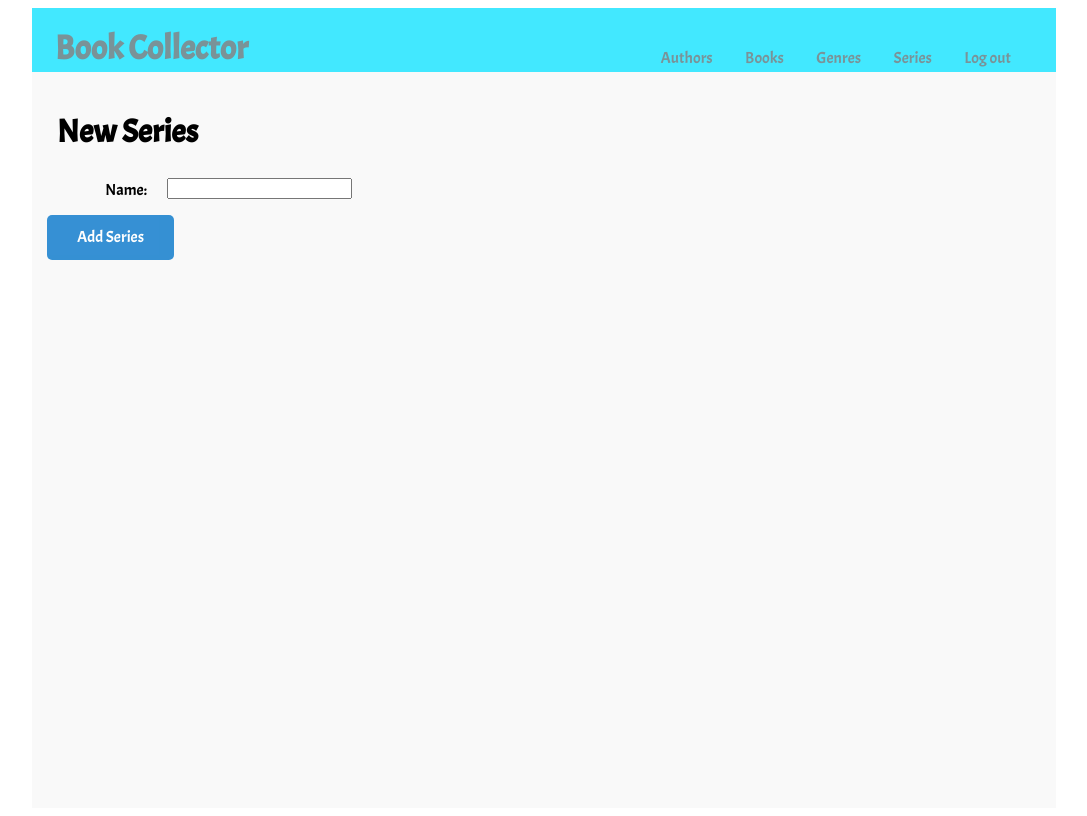
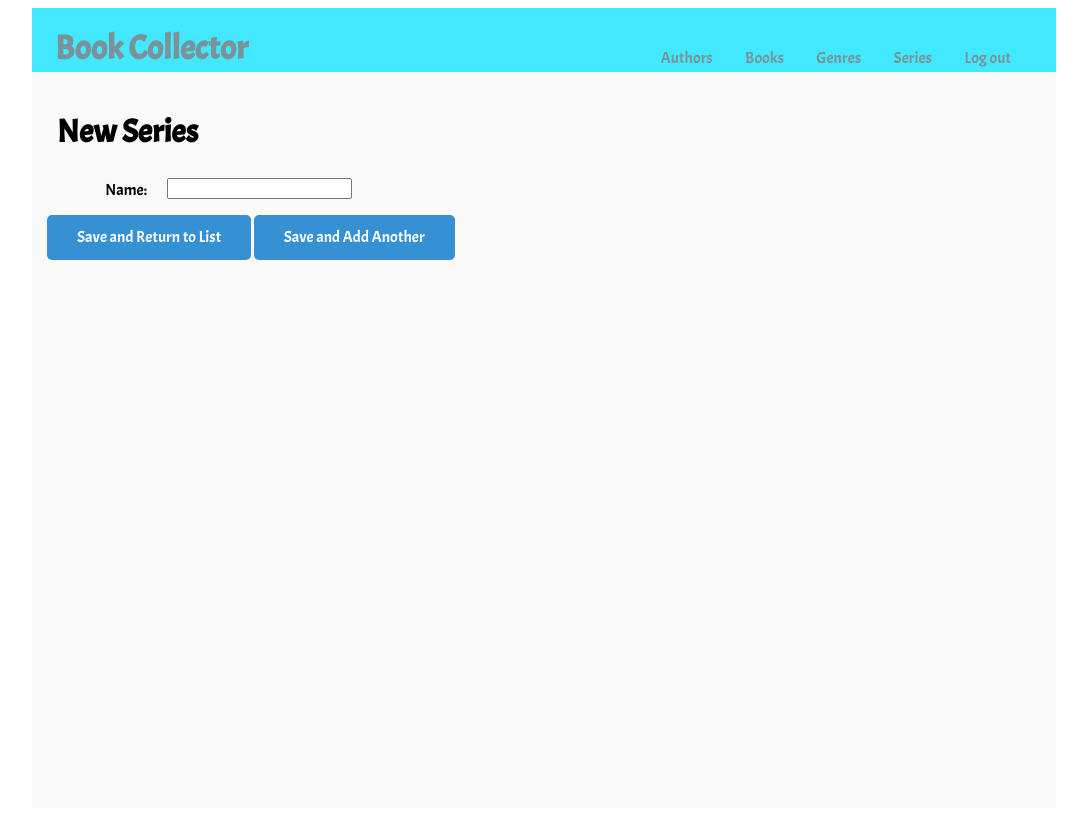
Before and after one commit to jgassman/bookcollector, a Django app: page /bookcollection/series/new_series/ in a window 1280 px wide. Shown: the whole page, without its empty margins (96-1183 px from the left). Run offline with Django 3.2, Linux system fonts and the light colour scheme; the visitor is signed in with stand-in values (Sample User, id 1).

Commit message:
add save and add another for authors and series

```diff
--- a/bookcollection/templates/bookcollection/new_author.html
+++ b/bookcollection/templates/bookcollection/new_author.html
@@ -7,6 +7,7 @@
   <form method="post">
     {% csrf_token %}
     {{form.as_p}}
-    <input class="button" type="submit" value="Add Author">
+    <input class="button" type="submit" name="return" value="Save and Return to List">
+    <input class="button" type="submit" name="continue" value="Save and Add Another">
   </form>
 {% endblock %}
--- a/bookcollection/templates/bookcollection/new_series.html
+++ b/bookcollection/templates/bookcollection/new_series.html
@@ -7,6 +7,7 @@
   <form method="post">
     {% csrf_token %}
     {{form.as_p}}
-    <input class="button" type="submit" value="Add Series">
+    <input class="button" type="submit" name="return" value="Save and Return to List">
+    <input class="button" type="submit" name="continue" value="Save and Add Another">
   </form>
 {% endblock %}
--- a/bookcollection/views.py
+++ b/bookcollection/views.py
@@ -149,10 +149,9 @@
         form = AuthorForm(request.POST)
         if form.is_valid():
             form.save()
-        return redirect('/bookcollection/authors')
-    else:
-        form = AuthorForm()
-    return render(request, 'bookcollection/new_author.html', {'form': form})
+        if 'return' in request.POST:
+            return redirect('/bookcollection/authors')
+    return render(request, 'bookcollection/new_author.html', {'form': AuthorForm()})
 
 
 @login_required
@@ -161,7 +160,6 @@
         form = SeriesForm(request.POST)
         if form.is_valid():
             form.save()
-        return redirect('/bookcollection/series')
-    else:
-        form = SeriesForm()
-    return render(request, 'bookcollection/new_series.html', {'form': form})
+        if 'return' in request.POST:
+            return redirect('/bookcollection/series')
+    return render(request, 'bookcollection/new_series.html', {'form': SeriesForm()})
```
